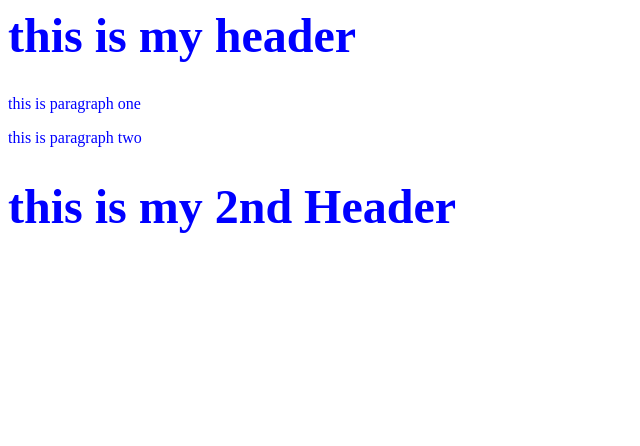
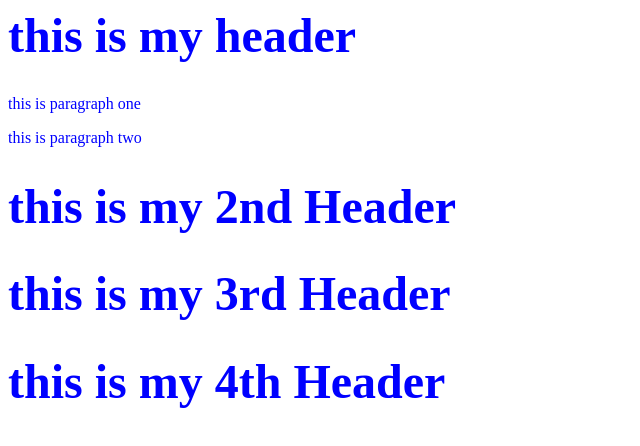
Before and after one commit to lama000/Myproject, a plain HTML site: page ignore/index.html in a window 1280 px wide. Shown: the whole page, without its empty margins (0-640 px from the left). Drawn offline with Linux system fonts and the light colour scheme.

Commit message:
Added Header 3rd and 4th

```diff
--- a/ignore/index.html
+++ b/ignore/index.html
@@ -13,6 +13,8 @@ p  {color:blue}
 	<p> this is paragraph one </p>
 	<p> this is paragraph two </p>
 	<H1> this is my 2nd Header </H1>
+	<H1>this is my 3rd Header </H1>
+	<H1> this is my 4th Header</H1>
 
 	</BODY>
 </html>
```
